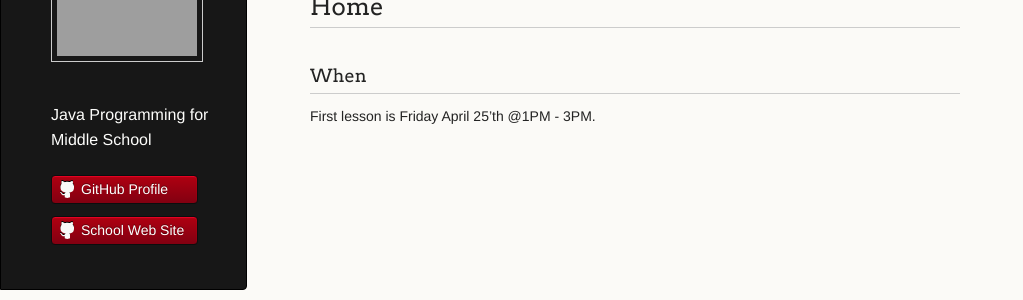
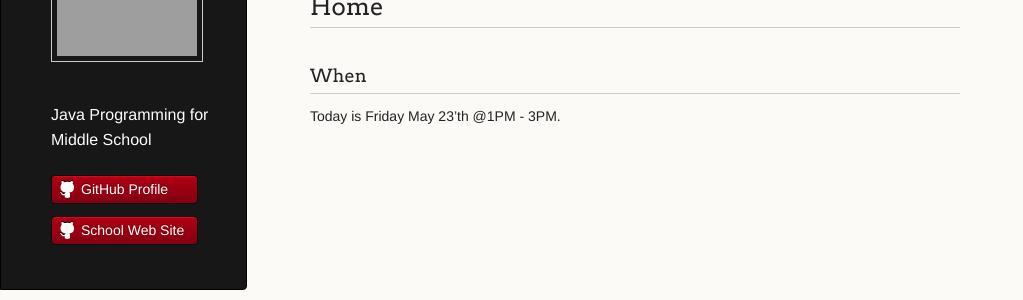
Before and after one commit to mscsbend/mscsbend.github.io, a Jekyll site: the page built from index.md, in a window 1280 px wide. Shown: the part 175-475 px from the top of the page, without its empty margins (0-1023 px from the left). Built offline with Jekyll 4.4.1, drawn with Linux system fonts in a browser that asks for light colours; grey boxes are pictures that could not be loaded.

Commit message:
Update index.md

```diff
--- a/index.md
+++ b/index.md
@@ -3,4 +3,4 @@ layout: page
 title: Home
 ---
 ### When
-First lesson is Friday April 25'th @1PM - 3PM.
+Today is Friday May 23'th @1PM - 3PM.
```
